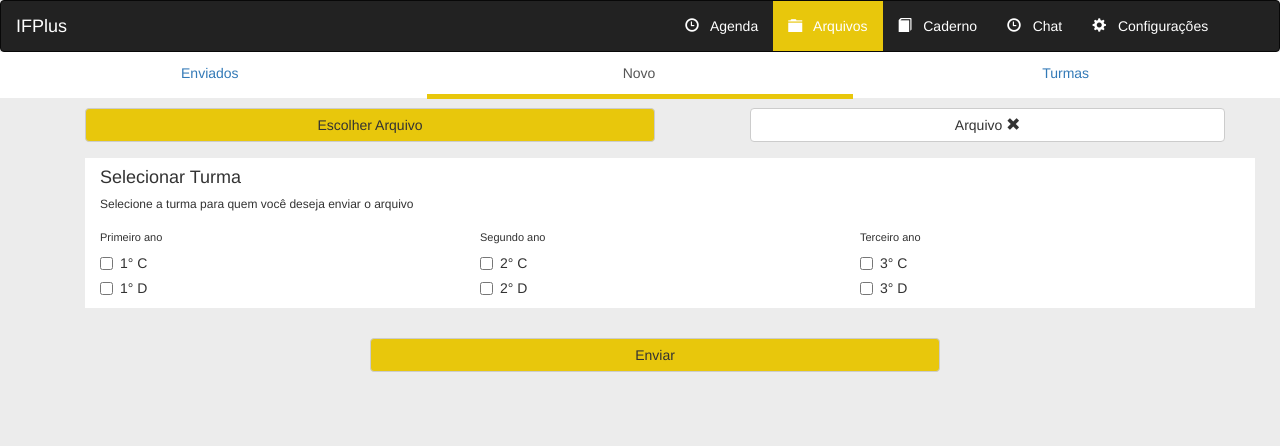
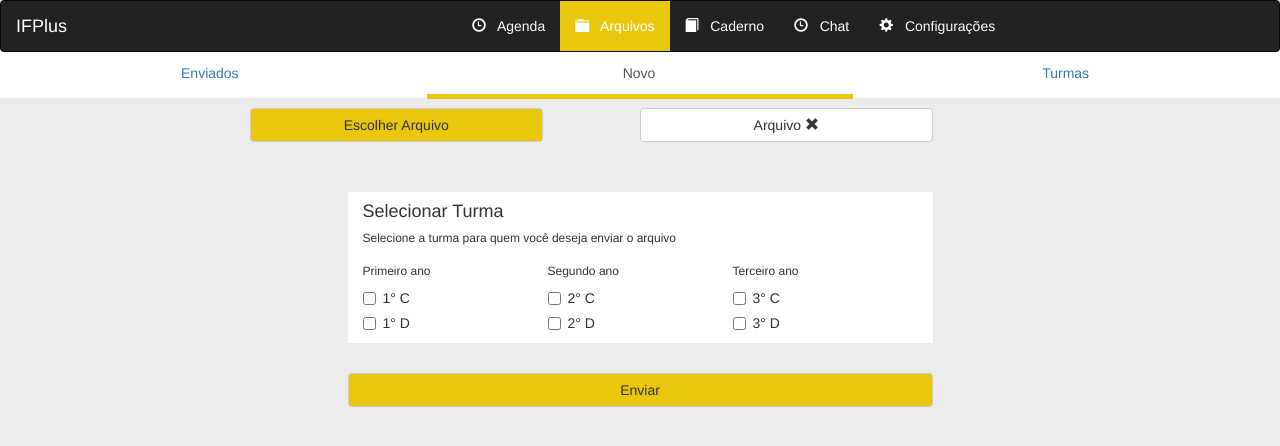
Before and after one commit to lucasgdutra/IFPlus, a PHP site: page /View/Arquivos/prof.php in a window 1280 px wide, after a click on "Novo". Shown: the top 446 px of the page. Run offline with PHP 8.4, Linux system fonts and the light colour scheme.

Commit message:
Alteração arquivo

```diff
--- a/View/Arquivos/aluno.php
+++ b/View/Arquivos/aluno.php
@@ -16,7 +16,7 @@ and open the template in the editor.
         <?php $nome_tela="Arquivos"?>
         <?php require '../header.php';?>
 
-        <div class="container">
+        <div class="container-fluid">
             <div id="submenu" class="row">
                 <!-- Nav tabs -->
                 <ul class="nav nav-tabs" role="tablist">
@@ -26,6 +26,7 @@ and open the template in the editor.
                 </ul>
             </div>
             <br>
+            <div class="container">
                 <div>
                     <div class="input-group">
                         <input type="text" class="form-control" aria-label="Pesquisar" placeholder="Pesquisar Arquivo">
@@ -39,6 +40,7 @@ and open the template in the editor.
                     <?php require 'past.php'; ?>
                 </div>
             </div>
+        </div>
 
         <script src="../bibliotecas/js/jquery.js"></script>
         <script src="../bibliotecas/bootstrap/js/bootstrap.js"></script>
--- a/View/Arquivos/novo-prof.php
+++ b/View/Arquivos/novo-prof.php
@@ -15,6 +15,11 @@
         margin-bottom: 50px;
     }
 
+    .arr
+    {
+        padding-left: 0px;
+    }
+
     #select-turm
     {
         background-color: #fff;
@@ -28,20 +33,21 @@
 
     .btn
     {
-        padding: 6px 0px;
+        /*padding: 6px 0px;*/
     }
 </style>
-<div class="container">
-    <div id="select-file">
-        <button type="submit" class="btn-default btn col-xs-6">Escolher Arquivo</button>
-        <button id="button-arquivo" class="btn btn-default col-xs-5 col-xs-offset-1" type="submit">
+<div>
+    <div id="select-file" class="row">
+        <button type="submit" class="btn-default btn col-xs-6 col-sm-5 col-md-3 col-md-offset-2 col-lg-3">Escolher Arquivo</button>
+        <button id="button-arquivo" class="btn btn-default col-xs-5 col-xs-offset-1 col-sm-4 col-md-4 col-md-offset-1 col-lg-3 col-lg-offset-1" type="submit">
             Arquivo
             <span class="glyphicon glyphicon-remove"></span>
         </button>
     </div>
 
-    <div id="select-turm" class="container">
     <div>
+        <div class="row">
+            <div id="select-turm" class="col-xs-12 col-sm-6 col-sm-offset-3 col-md-6 col-md-offset-3 col-lg-6 col-lg-offset-3">
                 <h4>
                     Selecionar Turma
                 </h4>
@@ -88,6 +94,8 @@
                     </div>
                 </div>
             </div>
+            <button type="submit" class="btn-default btn col-xs-6 col-xs-offset-3 col-sm-7 col-sm-offset-2 col-md-6 col-md-offset-3 col-lg-6 col-lg-offset-3">Enviar</button>
         </div>
-    <button type="submit" class="btn-default btn col-xs-6 col-xs-offset-3">Enviar</button>
     </div>
+
+</div>
--- a/View/header.php
+++ b/View/header.php
@@ -2,7 +2,7 @@
     <nav class="navbar navbar-inverse">
         <div class="container-fluid">
             <div class="row">
-                <div class="navbar-header col-md-6">
+                <div class="navbar-header col-md-4">
                     <div >
                         <button type="button" class="navbar-toggle collapsed" data-toggle="collapse" data-target="#collapse-navbar" >
                             <span class="sr-only">Toggle navigation</span>
@@ -13,7 +13,7 @@
                         <a class="navbar-brand" href="#"><?php echo"IFPlus"; ?></a>
                     </div>
                 </div>
-                <div class="col-md-6">
+                <div class=" col-md-8">
                     <div class="collapse navbar-collapse container " id="collapse-navbar" aria-expanded="false">
 
                         <ul id="ul" class="nav navbar-nav">
```
Also changed, not shown: View/Arquivos/past.php (+27 -27 lines). Lines whose indentation alone changed are shown as unchanged.
